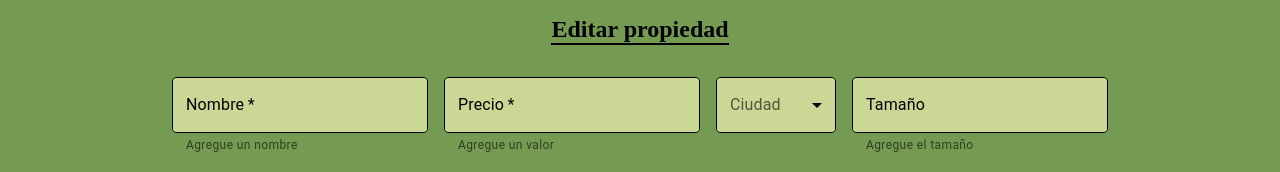
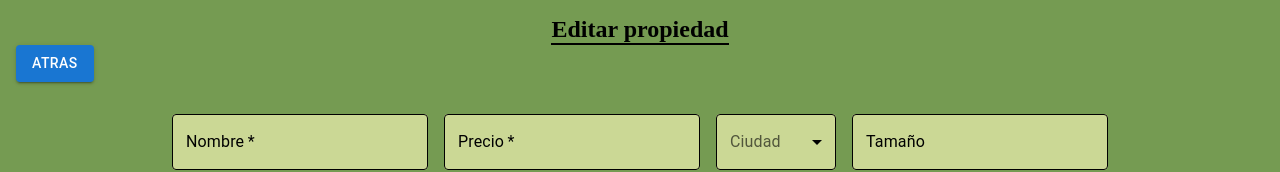
Before and after one commit to patoamaya/TheBakery, a React (Vite) app in the folder OwnerSide/: page /update/1 in a window 1280 px wide. Shown: the top 172 px of the page. Built offline with nearby package versions, Linux system fonts and the light colour scheme; no server answers.

Commit message:
mediodia

```diff
--- a/OwnerSide/src/components/Add/Add.css
+++ b/OwnerSide/src/components/Add/Add.css
@@ -20,8 +20,6 @@
 display:flex;
 align-self: self-start;
 margin-left: 1rem;
-
-
 }
 
 .add-form{
--- a/OwnerSide/src/components/Update/Update.css
+++ b/OwnerSide/src/components/Update/Update.css
@@ -4,11 +4,9 @@
     display: flex;
     flex-direction: column;
     /* max-height: 180vh; */
-    height: 222vh;
+    height: 147vh;
     width: 100%;
     align-items: center;
-    /* padding-left: .5rem; */
-    /* background-color: red; */
     background-color: rgb(117, 155, 82);
 }
 
@@ -19,6 +17,12 @@
     padding-top: 1rem;
     border-bottom: 2px solid black;
 }
+
+.update-back-btn{
+    display:flex;
+    align-self: self-start;
+    margin-left: 1rem;
+    }
 
 .update-form{
     justify-content: center;
--- a/OwnerSide/src/components/Update/Update.jsx
+++ b/OwnerSide/src/components/Update/Update.jsx
@@ -19,6 +19,11 @@ const Update = ({data, handleSubmit, handleImageChange, imgsPreview}) => {
     return (
         <div className='update-container'>
             <h2 className='update-title'>Editar propiedad</h2>
+            <div className="update-back-btn">
+          <Button variant="contained" color="primary"  className='add-back-btn' onClick={()=>navigate(-1)}>
+            Atras
+          </Button>
+        </div>
             <form encType='multipart/form-data' onSubmit={handleSubmit} className='update-form'>
 
         <TextField
```
